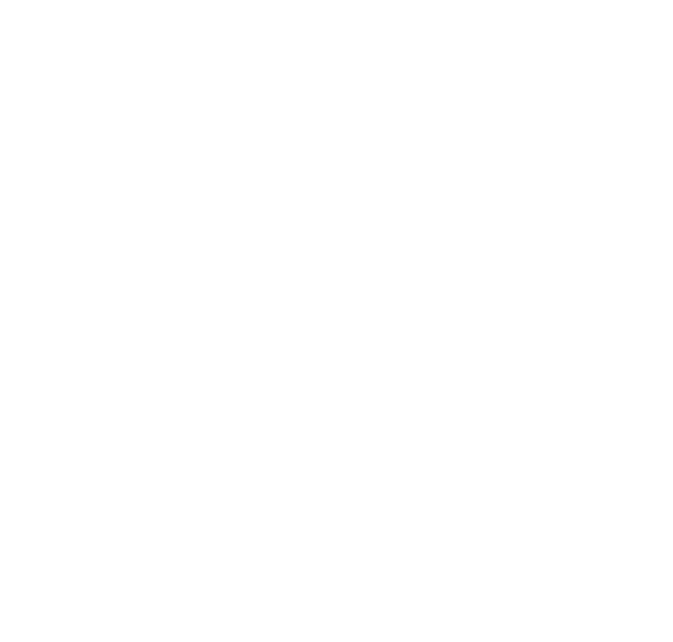
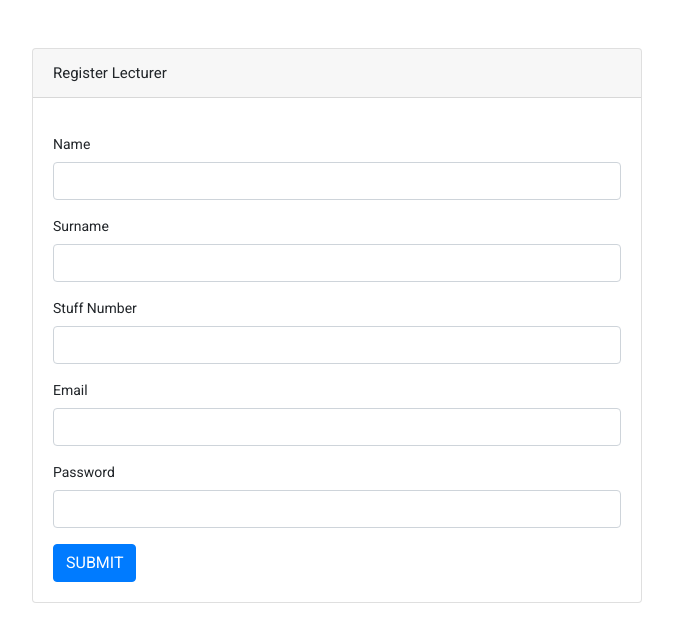
Before and after one commit to NomfundoNdala/GradingAplication, an Angular app in the folder gradApplication/: page /lecturer in a window 1280 px wide. Before the commit this address led to /. Shown: the top 642 px of the page, without its empty margins (303-976 px from the left). Built offline with nearby package versions, Linux system fonts and the light colour scheme.

Commit message:
addedLecturer

```diff
--- /dev/null
+++ b/gradApplication/src/app/Components/lecturer/lecturer.component.html
@@ -0,0 +1,61 @@
+<div class="col-md-6 offset-md-3 mt-5">
+    <div class="card">
+        <h4 class="card-header">Register Lecturer</h4>
+        <div class="card-body">
+            <form [formGroup]="registerLecturerForm" (ngSubmit)="onSubmit()">
+                <div class="form-group">
+                    <label for="name">Name</label>
+                    <input type="text" formControlName="name" class="form-control"
+                        [ngClass]="{ 'is-invalid': submitted && f.name.errors }" />
+                    <div *ngIf="submitted && f.name.errors" class="invalid-feedback">
+                        <div *ngIf="f.name.errors.required">Name is required</div>
+                    </div>
+                </div>
+                <div class="form-group">
+                    <label for="surname">Surname</label>
+                    <input type="text" formControlName="surname" class="form-control"
+                        [ngClass]="{ 'is-invalid': submitted && f.surname.errors }" />
+                    <div *ngIf="submitted && f.surname.errors" class="invalid-feedback">
+                        <div *ngIf="f.surname.errors.required"> Surname is required</div>
+                    </div>
+                </div>
+
+                <div class="form-group">
+                    <label for="stuffNumber">Stuff Number</label>
+                    <input type="stuffNumber" formControlName="stuffNumber" class="form-control"
+                        [ngClass]="{ 'is-invalid': submitted && f.stuffNumber.errors }" />
+                    <div *ngIf="submitted && f.stuffNumber.errors?.required" class="invalid-feedback">
+                        <div *ngIf="f.stuffNumber.errors?.required">Stuff Number is required</div>
+                    </div>
+                </div>
+
+                <div class="form-group">
+                    <label for="email">Email</label>
+                    <input type="email" formControlName="email" class="form-control"
+                        [ngClass]="{ 'is-invalid': submitted && f.email.errors }" />
+                    <div *ngIf="submitted && f.email.errors?.required" class="invalid-feedback">
+                        <div *ngIf="f.email.errors?.required">Email is required</div>
+                    </div>
+                </div>
+
+                <div class="form-group">
+                    <label for="password">Password</label>
+                    <input type="password" formControlName="password" class="form-control"
+                        [ngClass]="{ 'is-invalid': submitted && f.password.errors }" />
+                    <div *ngIf="submitted && f.password.errors?.required" class="invalid-feedback">
+                        <div *ngIf="f.password.errors?.required">Password is required</div>
+                    </div>
+                </div>
+
+
+                <button [disabled]="loading" class="btn btn-primary">
+                    <span *ngIf="loading" class="spinner-border spinner-border-sm mr-1"></span>
+                    SUBMIT
+
+                </button>
+                <div *ngIf="error" class="alert alert-danger mt-3 mb-0">{{error}}</div>
+                <div *ngIf="success" class="alert alert-success mt-3 mb-0">{{success}}</div>
+            </form>
+        </div>
+    </div>
+</div>
--- /dev/null
+++ b/gradApplication/src/app/Components/lecturer/lecturer.component.ts
@@ -0,0 +1,106 @@
+
+import { Component, OnInit } from '@angular/core';
+import { FormBuilder, FormGroup, Validators } from '@angular/forms';
+import { ApiService } from 'src/app/Services/api.service';
+import { Router, ActivatedRoute } from '@angular/router';
+import { LecturerService } from 'src/app/Services/lecturer.service';
+import { ILecturer } from 'src/app/Interfaces/lecturer';
+
+
+@Component({
+  selector: 'app-lecturer',
+  templateUrl: './lecturer.component.html',
+  styleUrls: ['./lecturer.component.scss']
+})
+export class LecturerComponent implements OnInit {
+    registerLecturerForm!: FormGroup;
+    loading = false;
+    submitted = false;
+    returnUrl!: string;
+    error = '';
+    success = ''
+    lecturer!: ILecturer;
+
+
+
+
+  constructor(
+    private lecturerService : LecturerService,
+    private formBuilder: FormBuilder,
+    private route: ActivatedRoute,
+    private router: Router,
+    private apiService: ApiService
+  ) { }
+
+  ngOnInit(): void {
+    this.registerLecturerForm = this.formBuilder.group({
+      name: ['', Validators.required],
+      surname: ['', Validators.required],
+      stuffNumber: ['', Validators.required],
+      email: ['', Validators.required],
+      password: ['', Validators.required],
+    });
+
+    this.lecturer = {
+      password: this.f.password.value,
+      name: this.f.name.value,
+      surname: this.f.surname.value,
+      stuffNumber: this.f.stuffNumber.value,
+      email: this.f.email.value
+    }
+
+  }
+  get f(){ return this.registerLecturerForm.controls; }
+
+  onSubmit() {
+    this.submitted = true;
+
+    // stop here if form is invalid
+    if (this.registerLecturerForm.invalid) {
+      return;
+    }
+this.lecturer = {
+      password: this.f.password.value,
+      name: this.f.name.value,
+      surname: this.f.surname.value,
+      stuffNumber: this.f.stuffNumber.value,
+      email: this.f.email.value
+    }
+
+    // this is the pass you are missing , here we are taking the values from the form and then putting them into a variable student ,
+    //which is of type Istudent meaning in is an object. similar to how we pass it on swagger
+
+    this.loading = true;
+    this.lecturerService.createLecturer(this.lecturer).subscribe((data: any) => {
+      console.log(data.message);
+      this.error = data.message;
+      //console.log(data)
+      if (data.status) {
+        // this means we are saving in to local storage. why do you need to savw data after creating studennt ???
+        //localStorage.setItem('userInfo', JSON.stringify(data.data));
+
+        //when you set success to a message , you need to stop the loading too meaning
+        this.loading = false;  //this stops the loading
+        this.success = data.message;
+        this.error = '';
+
+        //why do you route back to home after a student has been registered ???
+        this.router.navigateByUrl('/login');
+
+
+
+      } else {
+        this.error = data.message;
+      }
+      this.loading = false;
+    },
+      error => {
+        this.error = error.message;
+        this.success = '';
+        this.loading = false;
+      });
+  }
+
+
+
+}
--- /dev/null
+++ b/gradApplication/src/app/Interfaces/lecturer.ts
@@ -0,0 +1,7 @@
+export interface ILecturer {
+    name : string,
+  surname: string,
+  stuffNumber: number,
+  email: string,
+  password: string
+}
--- /dev/null
+++ b/gradApplication/src/app/Services/lecturer.service.ts
@@ -0,0 +1,18 @@
+import { HttpClient } from '@angular/common/http';
+import { Injectable } from '@angular/core';
+import { ILecturer } from '../Interfaces/lecturer';
+import { ApiService } from './api.service';
+
+@Injectable({
+  providedIn: 'root'
+})
+export class LecturerService {
+  apiUrl = "https://gradingsystemapi20210307145917.azurewebsites.net";
+
+
+  constructor(private httpClient: HttpClient, private apiService: ApiService) { }
+
+  createLecturer(lecturer: ILecturer) {
+    return this.httpClient.post(this.apiUrl + '/api/Lecture/create', lecturer, { headers: this.apiService.getLoggedUserData() });
+  }
+}
--- a/gradApplication/src/app/app-routing.module.ts
+++ b/gradApplication/src/app/app-routing.module.ts
@@ -5,6 +5,7 @@
 import { LoginComponent } from './Components/login/login.component';
 import { RegisterComponent } from './Components/register/register.component';
 import { StudentComponent } from './Components/student/student.component';
+import {LecturerComponent} from './Components/lecturer/lecturer.component';
 
 
 
@@ -14,6 +15,7 @@
   { path: 'register', component: RegisterComponent },
   { path: 'student', component: StudentComponent },
   { path: 'home', component: HomeComponent },
+  { path: 'lecturer', component: LecturerComponent },
   { path: 'assignment', component: AssigmentManagerComponent }];
 
 @NgModule({
--- a/gradApplication/src/app/app.module.ts
+++ b/gradApplication/src/app/app.module.ts
@@ -14,6 +14,9 @@
 import { MatFormFieldModule } from '@angular/material/form-field';
 import { StudentComponent } from './Components/student/student.component';
 import { AssigmentManagerComponent } from './Components/Assigment/assigment-manager/assigment-manager.component';
+import { LecturerComponent } from './Components/lecturer/lecturer.component';
+
+
 
 
 const modules = [
@@ -35,7 +38,8 @@
     RegisterComponent,
     HomeComponent,
     StudentComponent,
-    AssigmentManagerComponent
+    AssigmentManagerComponent,
+    LecturerComponent
   ],
   imports: [...modules],
   exports: [...modules],
```
Also changed, not shown: gradApplication/src/app/Components/lecturer/lecturer.component.scss (added), 2 other files (tests, documents, lock files or other folders).
